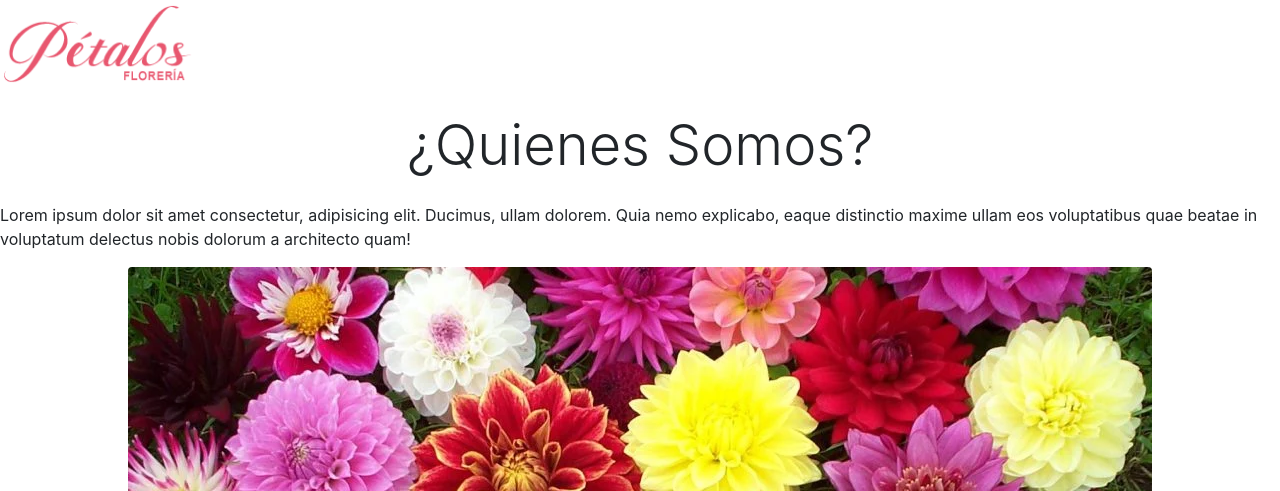
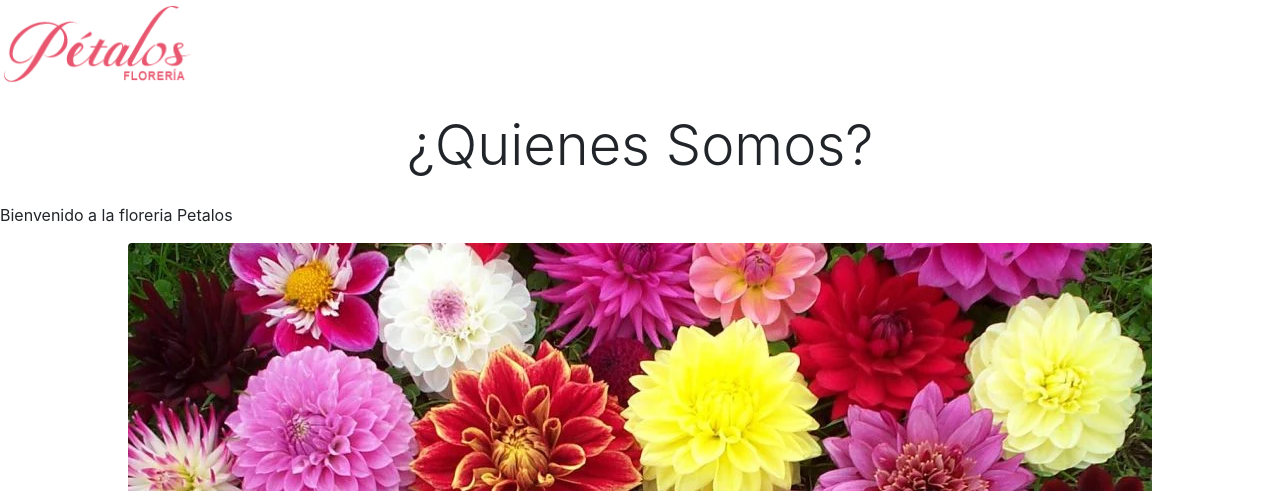
Before and after one commit to IrochiRoninj/Proyecto-Floreria-, a Django app: page /quien_somos/ in a window 1280 px wide. Shown: the part 56-547 px from the top of the page. Run offline with Django 3.2, Linux system fonts and the light colour scheme; the visitor is signed in with stand-in values (Sample User, id 1); some libraries are stand-ins or nearby versions.

Commit message:
primera confirmacion

```diff
--- a/ProyectoPetalos/core/templates/core/quienes_somos.html
+++ b/ProyectoPetalos/core/templates/core/quienes_somos.html
@@ -10,8 +10,7 @@
 
     <section>
         <h2 class="text-center display-4 my-4 ">¿Quienes Somos?</h2>
-        <p> Lorem ipsum dolor sit amet consectetur, adipisicing elit. Ducimus, ullam dolorem. Quia nemo explicabo, eaque distinctio
-            maxime ullam eos voluptatibus quae beatae in voluptatum delectus nobis dolorum a architecto quam! </p>
+        <p> Bienvenido a la floreria Petalos </p>
             <div class="text-center">
                 <img src="{% static 'core/img/quienes_somos.jpg' %}" class="rounded">
             </div>
```
